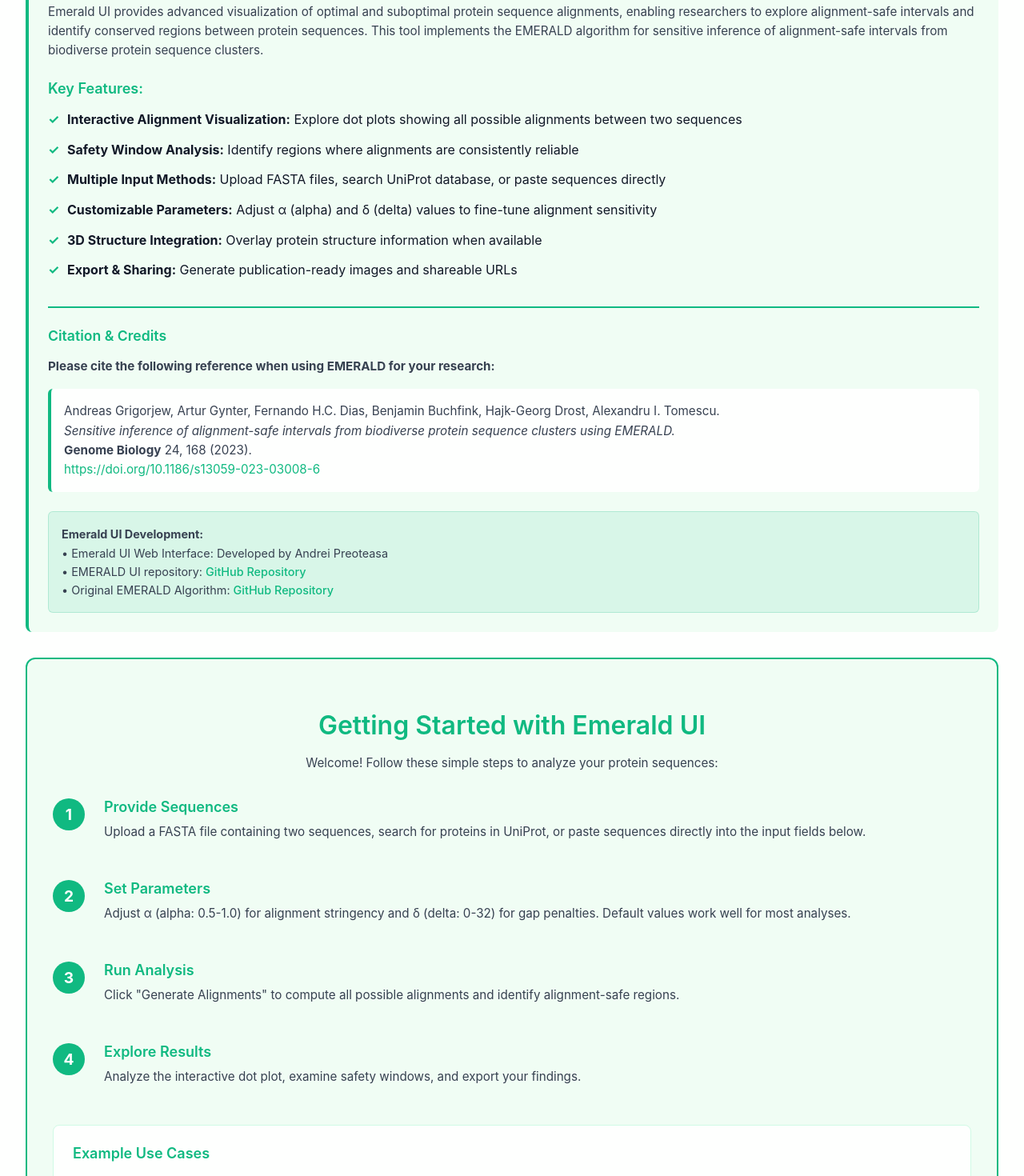
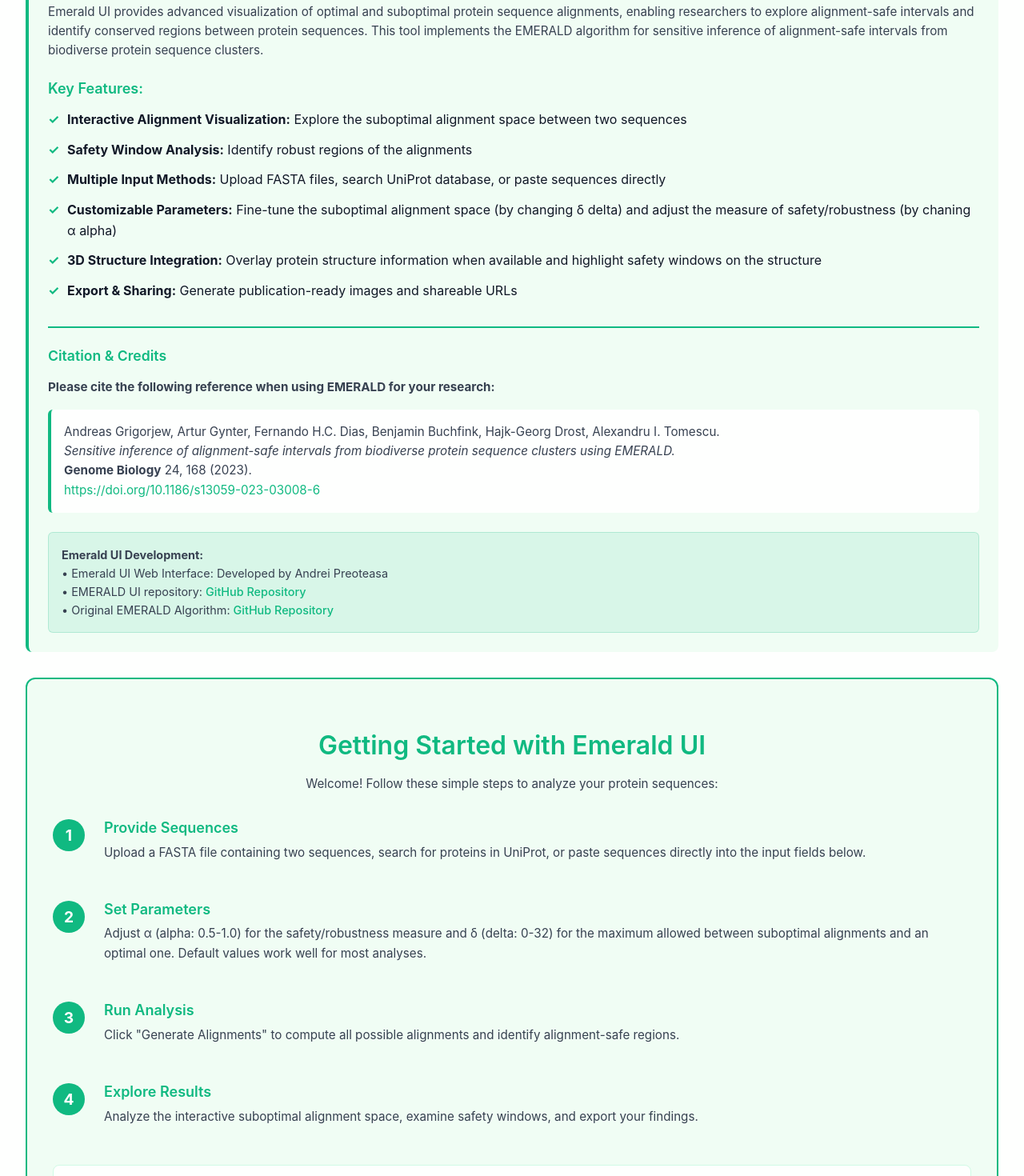
Before and after one commit to algbio/emerald-ui, a React (Vite) app: page / in a window 1280 px wide. Shown: the part 180-1650 px from the top of the page at 80% size. Built offline with nearby package versions, Linux system fonts and the light colour scheme.

Commit message:
small updates to app.tsx text and readme to do list

```diff
--- a/src/App.tsx
+++ b/src/App.tsx
@@ -85,11 +85,11 @@
         <div className="key-features">
           <h3>Key Features:</h3>
           <ul>
-            <li><strong>Interactive Alignment Visualization:</strong> Explore dot plots showing all possible alignments between two sequences</li>
-            <li><strong>Safety Window Analysis:</strong> Identify regions where alignments are consistently reliable</li>
+            <li><strong>Interactive Alignment Visualization:</strong> Explore the suboptimal alignment space between two sequences</li>
+            <li><strong>Safety Window Analysis:</strong> Identify robust regions of the alignments</li>
             <li><strong>Multiple Input Methods:</strong> Upload FASTA files, search UniProt database, or paste sequences directly</li>
-            <li><strong>Customizable Parameters:</strong> Adjust α (alpha) and δ (delta) values to fine-tune alignment sensitivity</li>
-            <li><strong>3D Structure Integration:</strong> Overlay protein structure information when available</li>
+            <li><strong>Customizable Parameters:</strong> Fine-tune the suboptimal alignment space (by changing δ delta) and adjust the measure of safety/robustness (by chaning α alpha)</li>
+            <li><strong>3D Structure Integration:</strong> Overlay protein structure information when available and highlight safety windows on the structure</li>
             <li><strong>Export & Sharing:</strong> Generate publication-ready images and shareable URLs</li>
           </ul>
         </div>
@@ -144,7 +144,7 @@
                 <div className="step-number">2</div>
                 <div className="step-content">
                   <h3>Set Parameters</h3>
-                  <p>Adjust α (alpha: 0.5-1.0) for alignment stringency and δ (delta: 0-32) for gap penalties. Default values work well for most analyses.</p>
+                  <p>Adjust α (alpha: 0.5-1.0) for the safety/robustness measure and δ (delta: 0-32) for the maximum allowed between suboptimal alignments and an optimal one. Default values work well for most analyses.</p>
                 </div>
               </div>
 
@@ -160,7 +160,7 @@
                 <div className="step-number">4</div>
                 <div className="step-content">
                   <h3>Explore Results</h3>
-                  <p>Analyze the interactive dot plot, examine safety windows, and export your findings.</p>
+                  <p>Analyze the interactive suboptimal alignment space, examine safety windows, and export your findings.</p>
                 </div>
               </div>
             </div>
```
Also changed, not shown: 1 other file (tests, documents, lock files or other folders).
